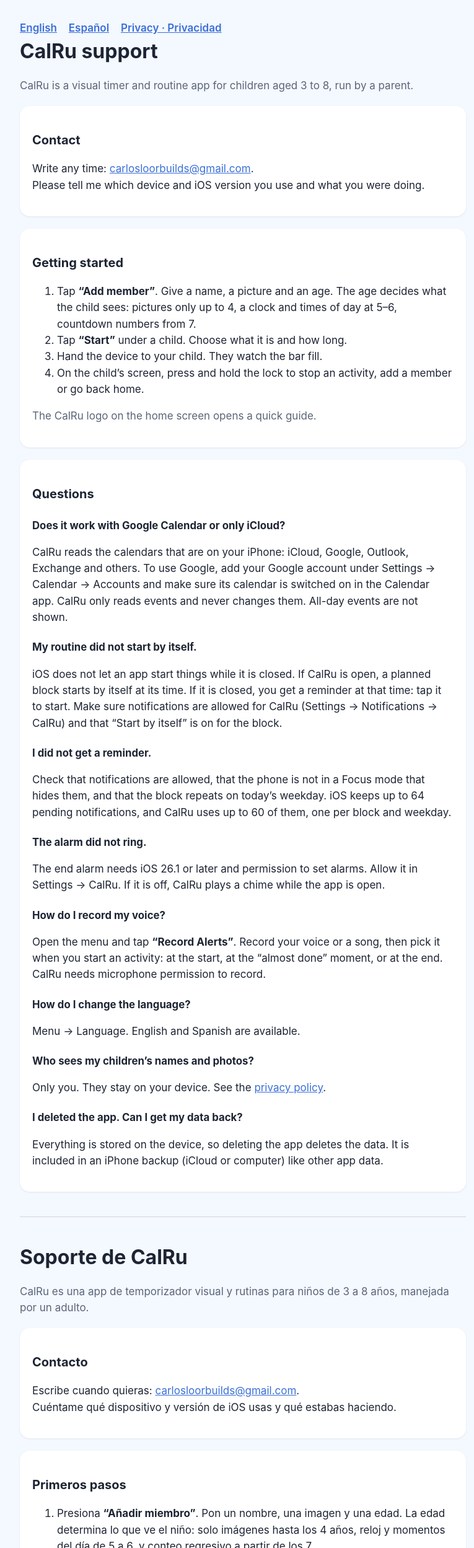
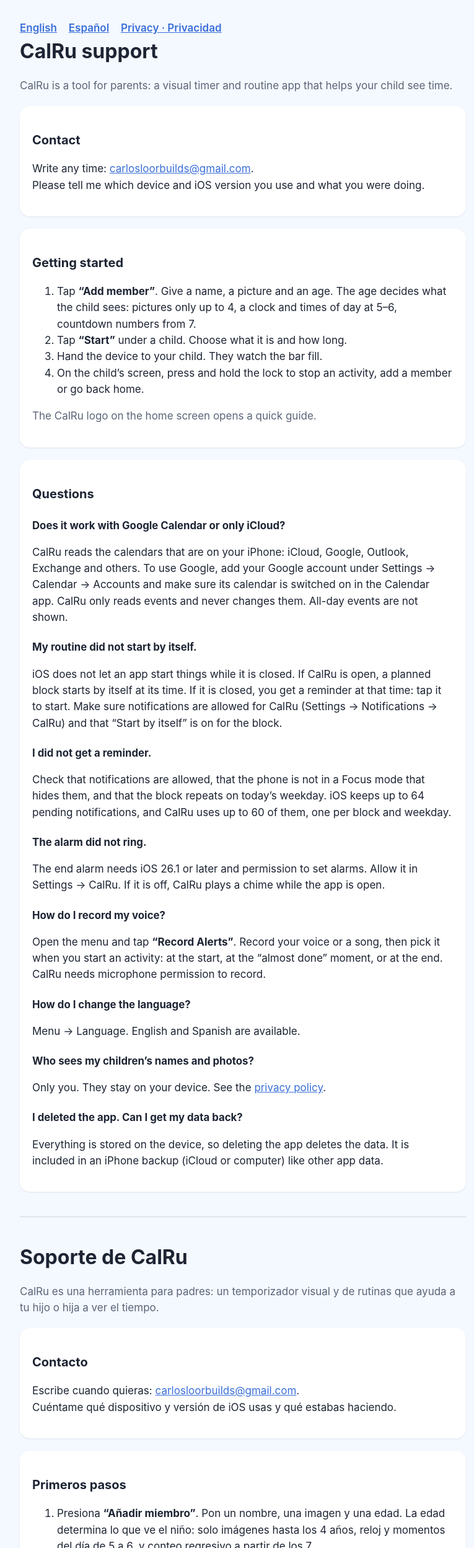
Before and after one commit to el-ohso/calru-legal, a plain HTML site: page support.html in a window 1280 px wide. Shown: the top 2498 px of the page at 62% size, without its empty margins (248-1013 px from the left). Drawn offline with Linux system fonts and the light colour scheme.

Commit message:
Support page: describe CalRu as a tool for parents
Co-Authored-By: Claude Sonnet 5.5 <noreply@anthropic.com>

```diff
--- a/support.html
+++ b/support.html
@@ -32,7 +32,7 @@
 <!-- ===================== ENGLISH ===================== -->
 <section id="en" lang="en">
   <h1>CalRu support</h1>
-  <p class="soft">CalRu is a visual timer and routine app for children aged 3 to 8, run by a parent.</p>
+  <p class="soft">CalRu is a tool for parents: a visual timer and routine app that helps your child see time.</p>
 
   <div class="card">
     <h2>Contact</h2>
@@ -85,7 +85,7 @@
 <!-- ===================== ESPAÑOL ===================== -->
 <section id="es" lang="es">
   <h1>Soporte de CalRu</h1>
-  <p class="soft">CalRu es una app de temporizador visual y rutinas para niños de 3 a 8 años, manejada por un adulto.</p>
+  <p class="soft">CalRu es una herramienta para padres: un temporizador visual y de rutinas que ayuda a tu hijo o hija a ver el tiempo.</p>
 
   <div class="card">
     <h2>Contacto</h2>
```
